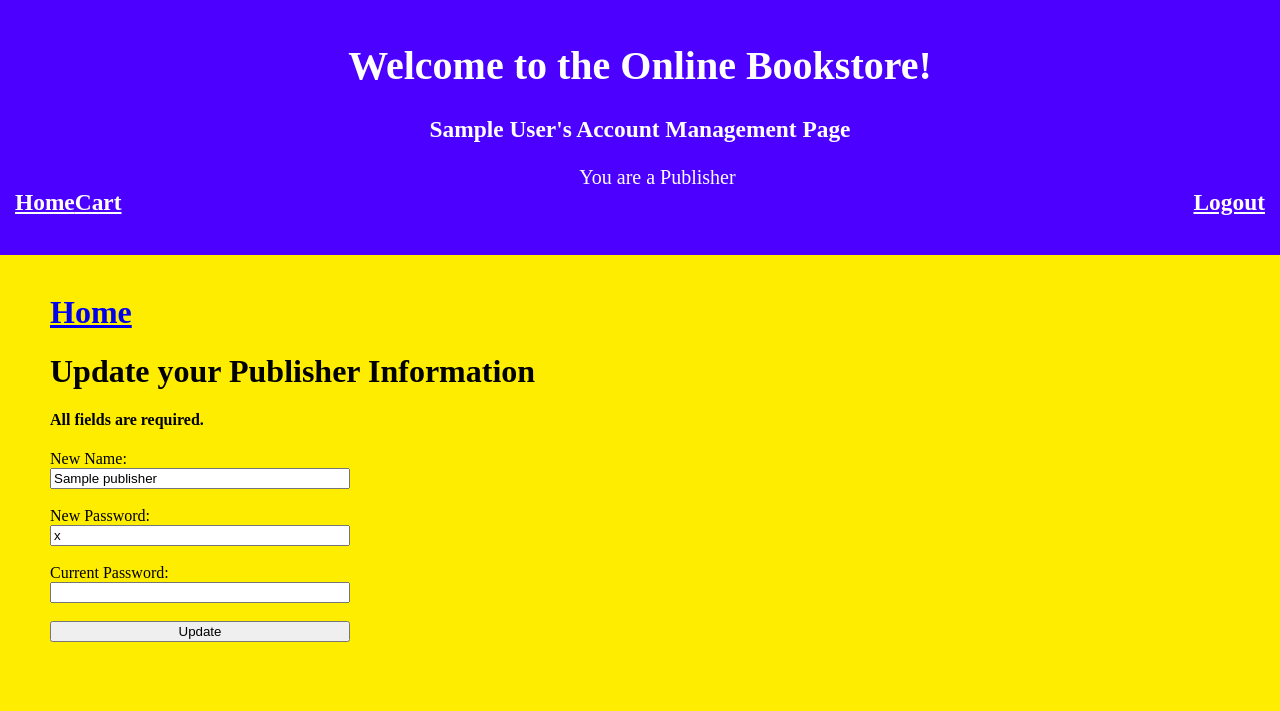
After one commit to Marora44/Bookstore, a PHP site: page /publisherManage.php in a window 1280 px wide. The commit adds this page. Shown: the top 711 px of the page. Run offline with PHP 8.4, Linux system fonts and the light colour scheme; the visitor is signed in with stand-in values (Sample User, id 1); tables that the repository leaves empty hold one stand-in row (values such as "Sample post").

Commit message:
publisher account manage works now

```diff
--- a/publisherLanding.php
+++ b/publisherLanding.php
@@ -87,6 +87,6 @@ if($_SESSION['userMode'] != 'publisher') header("location: index.php");
         <h1><a href="addauthor.php">Add Author</a></h1>
 	</div>
     <div style="text-align:center">
-		<h3><a href="publisheraccountmanage.php">Edit Account Info (NEEDS TO BE MADE)</a><h3>
+		<h3><a href="publisherManage.php">Edit Account Info (NEEDS TO BE MADE)</a><h3>
 	</div>
 </html>
--- /dev/null
+++ b/publisherManage.php
@@ -0,0 +1,83 @@
+<?php
+session_start();
+
+require_once "config.php";
+
+if ($_SESSION['userMode'] != 'publisher') header("location: index.php");
+
+if (isset($_SESSION['id'])) {
+    $id = $_SESSION['id'];
+} else {
+    header("Location: index.php");
+    die("something went wrong");
+}
+
+$publisherName = $_SESSION['publisherName'];
+
+$name = $password = "";
+$nameerr = $passworderr = $passerr = ""; //variables for error messages
+$fname = $fpassword = $fpass = ""; //values entered in the html form
+$sqlmessage = "";
+
+$publisherinfo = mysqli_query($dbConnect, "SELECT * FROM Publisher WHERE id = \"{$id}\"");
+$publisher = mysqli_fetch_assoc($publisherinfo);
+$fname = $publisher['name'];
+$fpassword = $publisher['password'];
+
+if ($_SERVER["REQUEST_METHOD"] == "POST") {
+    $fname = htmlspecialchars(trim($_POST['name']));
+    if (empty($fname)) $nameerr = "&nbsp;&nbsp;Please enter a name";
+    else $name = $fname;
+
+    $fpassword = htmlspecialchars(trim($_POST['newpassword']));
+    if (empty($fpassword)) $passwordeerr = "&nbsp;&nbsp;Please enter a password";
+    else $password = $fpassword;
+
+    $fpass = htmlspecialchars(trim($_POST['currentpassword']));
+    if (empty($fpass)) $passerr = "&nbsp;&nbsp;Please enter a password";
+    else {
+        $passcheck = "SELECT password from Publisher WHERE id = {$_SESSION['id']}";
+        $passres = mysqli_query($dbConnect, $passcheck);
+        $pass = (mysqli_fetch_assoc($passres))['password'];
+        if ($fpass != $pass) $passerr = "&nbsp;&nbsp;Incorrect password";
+        mysqli_free_result($passres);
+    }
+    if (empty($nameerr . $passworderr . $passerr)) {
+        $updatepublisher = "UPDATE Publisher SET name = \"{$name}\", password = \"{$password}\" WHERE id = \"{$id}\"";
+        if (mysqli_query($dbConnect, $updatepublisher)) $sqlmessage = "Success";
+        else {
+            $sqlerr = mysqli_error($dbConnect);
+            $sqlmessage = "Error: {$updatepublisher} <br> {$sqlerr}";
+        }
+    }
+}
+
+?>
+
+<html>
+<?php
+$headerOutput = "<h1> Welcome to the Online Bookstore!</h1>
+                        <h3><p> $publisherName's Account Management Page</p></h3>";
+include('header.php');
+?>
+<title>Update Publisher Information</title>
+
+<div class="page">
+    <div>
+        <h1><a href="index.php"> Home </a></h1>
+    </div>
+    <h1>Update your Publisher Information</h1>
+    <h4>All fields are required.</h4>
+    <form method="POST" action="<?php echo htmlspecialchars($_SERVER["PHP_SELF"]); ?>">
+        New Name: <input type="text" name="name" size="25" maxlength="20" value=<?php echo "\"{$fname}\"" ?>><?php echo $nameerr ?><br><br>
+        New Password: <input type="text" name="newpassword" size="25" maxlength="20" value=<?php echo "\"{$fpassword}\"" ?>><?php echo $passworderr ?><br><br>
+        Current Password: <input type="password" name="currentpassword"><?php echo $passerr ?><br><br>
+        <input type="submit" value="Update">
+    </form>
+    <br><br><br>
+    <?php echo $sqlmessage ?>
+
+
+</div>
+
+</html>
```
